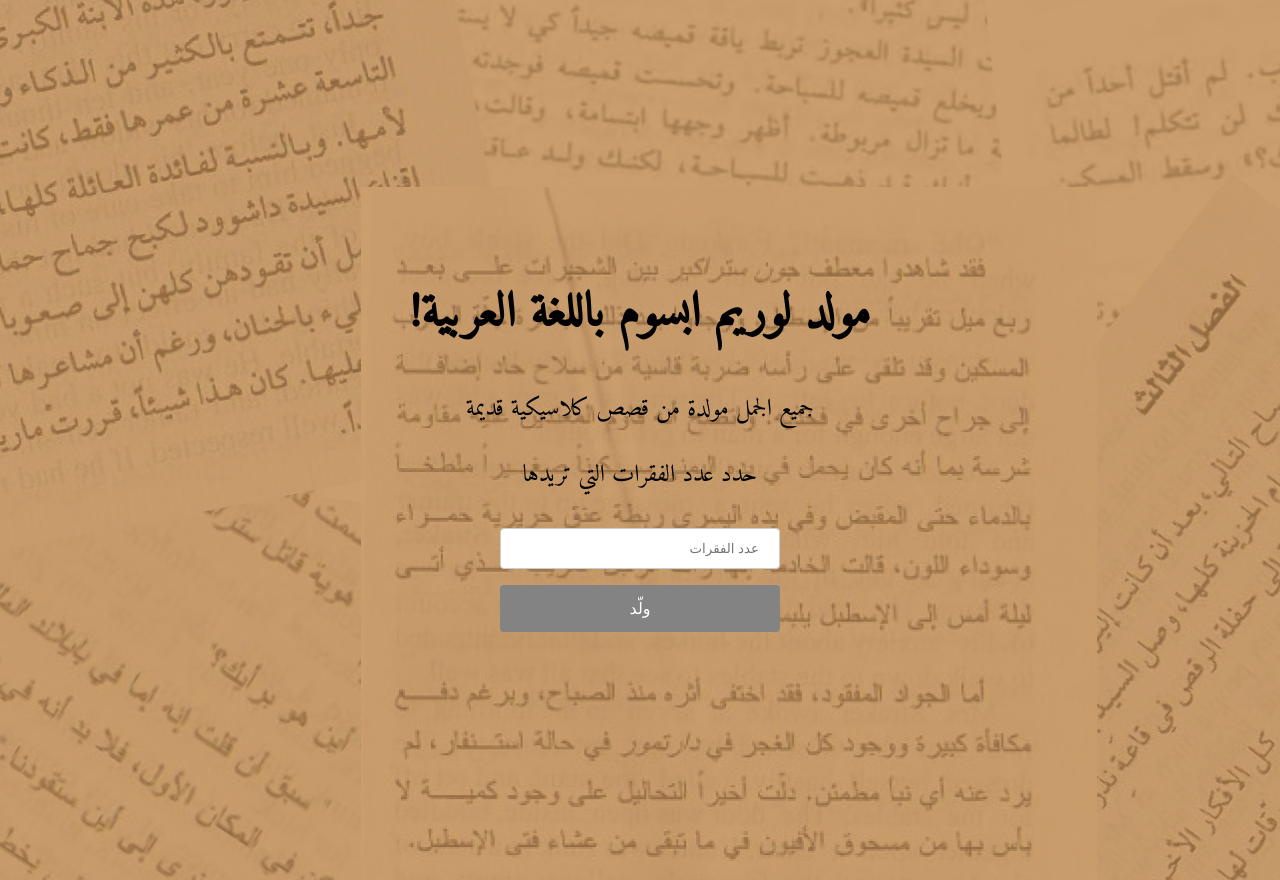
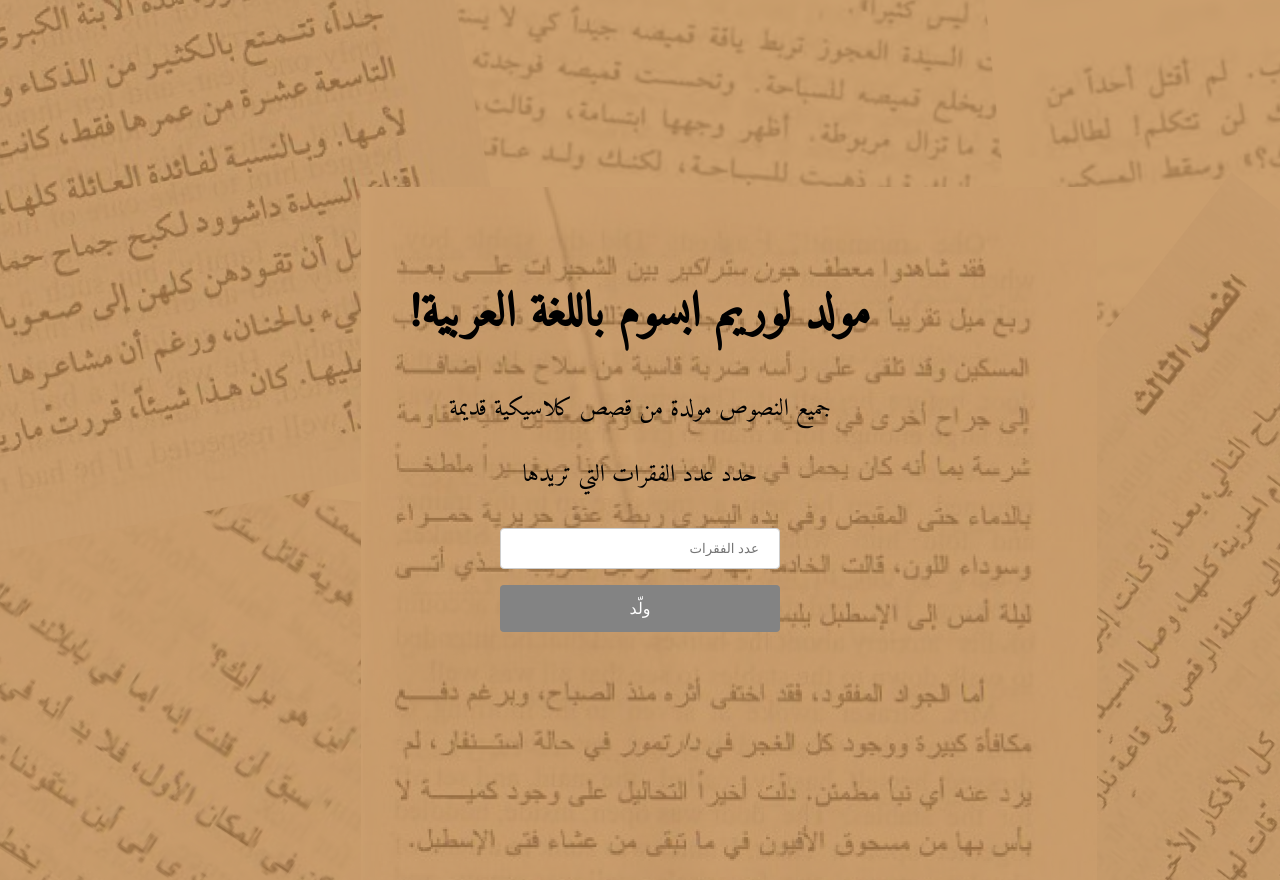
Before and after one commit to HindTayeb/arabic-lorem-ipsum, a website: page public/index.html in a window 1280 px wide. Drawn offline with Linux system fonts and the light colour scheme.

Commit message:
changed a ward

```diff
--- a/public/index.html
+++ b/public/index.html
@@ -10,7 +10,7 @@
   <div class="overlay"></div>
     <div id="landing-header"><h1 class="title">مولد لوريم ابسوم باللغة العربية!</h1>
 
-    <p class="description">جميع الجمل مولدة من قصص كلاسيكية قديمة</p>
+    <p class="description">جميع النصوص مولدة من قصص كلاسيكية قديمة</p>
 <form action="/" method="POST" class="form-div">
       <p>حدد عدد الفقرات التي تريدها</p>
       <input type="number" class="paragraph-number" name="numberOfParagraphs" placeholder="عدد الفقرات">
```
